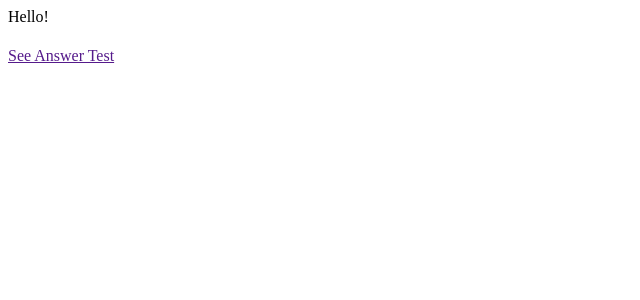
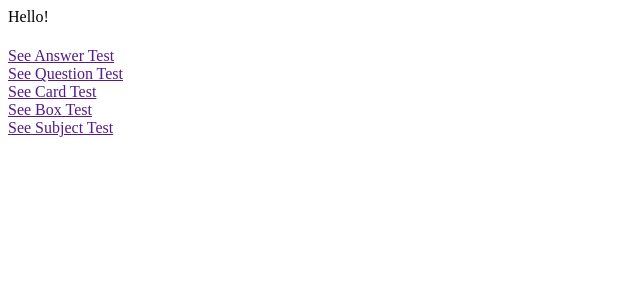
Before and after one commit to Momentum-Team-14/django-duplex-Tomtuhtomtom, a Django app: page /flashcards/ in a window 1280 px wide. Shown: the top 300 px of the page, without its empty margins (0-640 px from the left). Run offline with Django 4.2, Linux system fonts and the light colour scheme.

Commit message:
built model structures, urls, views, will start testing and building htmls if works

```diff
--- a/flashcards/models.py
+++ b/flashcards/models.py
@@ -58,7 +58,7 @@ class Card(models.Model):
 
 class Box(models.Model):
     name = models.IntegerField(blank=True, null=True)
-    cards = models.ManyToManyField('Card', related_name="boxes")
+    cards = models.ManyToManyField('Card', blank=True, null=True, related_name="boxes")
 
     def get_absolute_url(self):
         return reverse('box-detail', args=[str(self.id)])
@@ -69,7 +69,7 @@ class Box(models.Model):
 
 class Subject(models.Model):
     name = models.CharField(max_length=200, help_text='Enter Subject')
-    boxes = models.ManyToManyField('Box', related_name="subjects")
+    boxes = models.ManyToManyField('Box', blank=True, null=True, related_name="subjects")
 
     def get_absolute_url(self):
         return reverse('subject-detail', args=[str(self.id)])
--- a/flashcards/urls.py
+++ b/flashcards/urls.py
@@ -7,4 +7,8 @@ from . import views
 urlpatterns = [
     path('', views.index, name='index'),
     path('answer/<int:pk>', views.AnswerDetailView.as_view(), name='answer-detail'),
+    path('question/<int:pk>', views.QuestionDetailView.as_view(), name='question-detail'),
+    path('card/<int:pk>', views.CardDetailView.as_view(), name='card-detail'),
+    path('box/<int:pk>', views.BoxDetailView.as_view(), name='box-detail'),
+    path('subject/<int:pk>', views.SubjectDetailView.as_view(), name='subject-detail'),
 ]
--- a/flashcards/views.py
+++ b/flashcards/views.py
@@ -1,15 +1,32 @@
 from django.shortcuts import render
-from .models import User, Answer
+from .models import User, Answer, Question, Card, Box, Subject
 from django.views import generic
 
 #When you create a urlpattern in the app urls, create your def and render for it here
 # Create your views here.
 def index(request):
 
-    context = {}
-
-    return render(request, 'index.html', context=context)
+    return render(request, 'index.html', {})
 
 
 class AnswerDetailView(generic.DetailView):
     model = Answer
+
+    # def answer(request):
+    #     return render(request, 'answer_detail.html', {})
+
+
+class QuestionDetailView(generic.DetailView):
+    model = Question
+
+
+class CardDetailView(generic.DetailView):
+    model = Card
+
+
+class BoxDetailView(generic.DetailView):
+    model = Box
+
+
+class SubjectDetailView(generic.DetailView):
+    model = Subject
--- a/templates/index.html
+++ b/templates/index.html
@@ -6,4 +6,8 @@
         <h1 id="subtitle"></h1>
 </header>
             <div><a href="{{ answer.get_absolute_url }}">See Answer Test</a></div>
+            <div><a href="{{ question.get_absolute_url }}">See Question Test</a></div>
+            <div><a href="{{ card.get_absolute_url }}">See Card Test</a></div>
+            <div><a href="{{ box.get_absolute_url }}">See Box Test</a></div>
+            <div><a href="{{ subject.get_absolute_url }}">See Subject Test</a></div>
 {% endblock %}
```
Also changed, not shown: templates/flashcards/box_detail.html (added, +11 -0 lines), templates/flashcards/card_detail.html (added, +11 -0 lines), templates/flashcards/question_detail.html (added, +11 -0 lines), templates/flashcards/subject_detail.html (added, +11 -0 lines), db.sqlite3, flashcards/migrations/0004_alter_box_cards_alter_subject_boxes.py (added).
